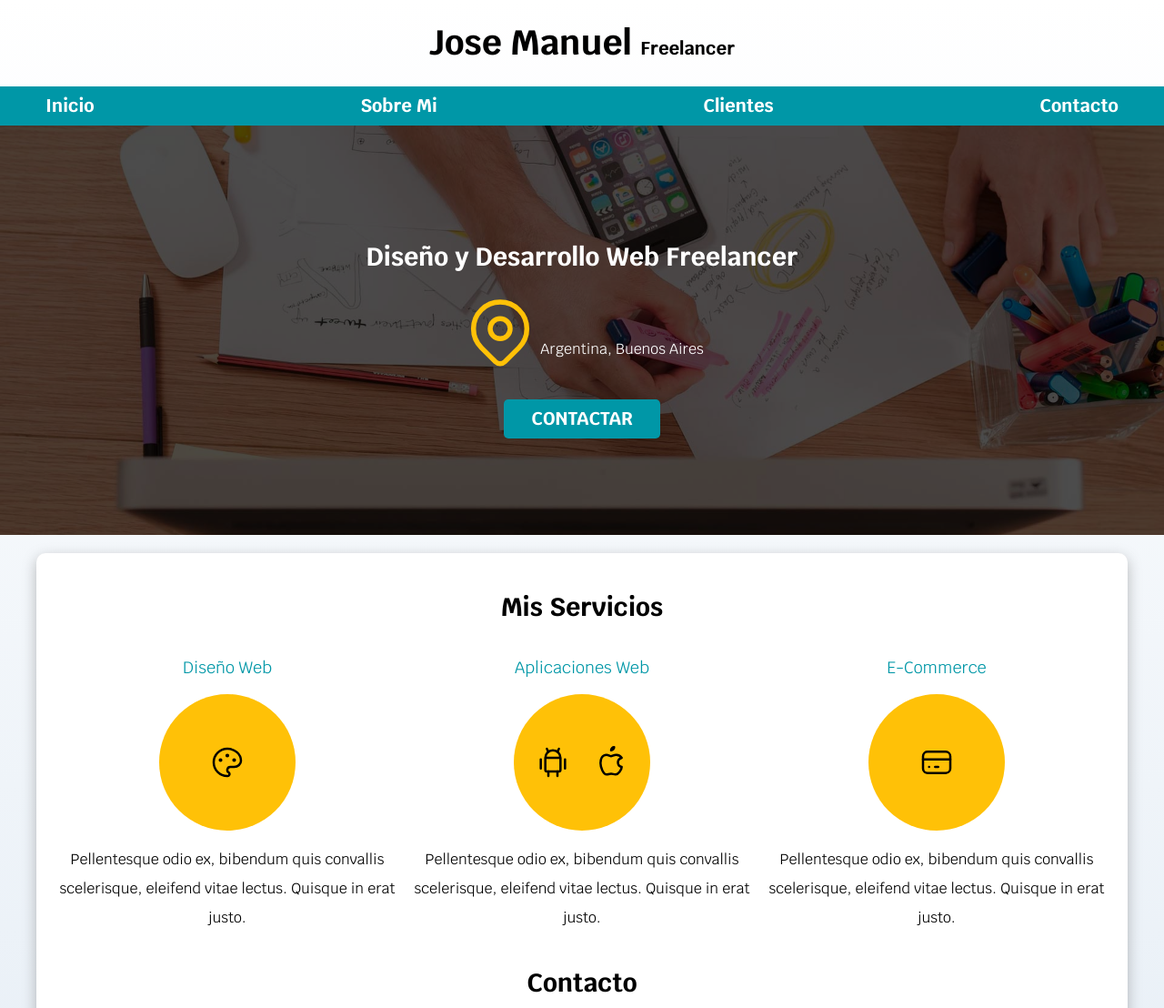
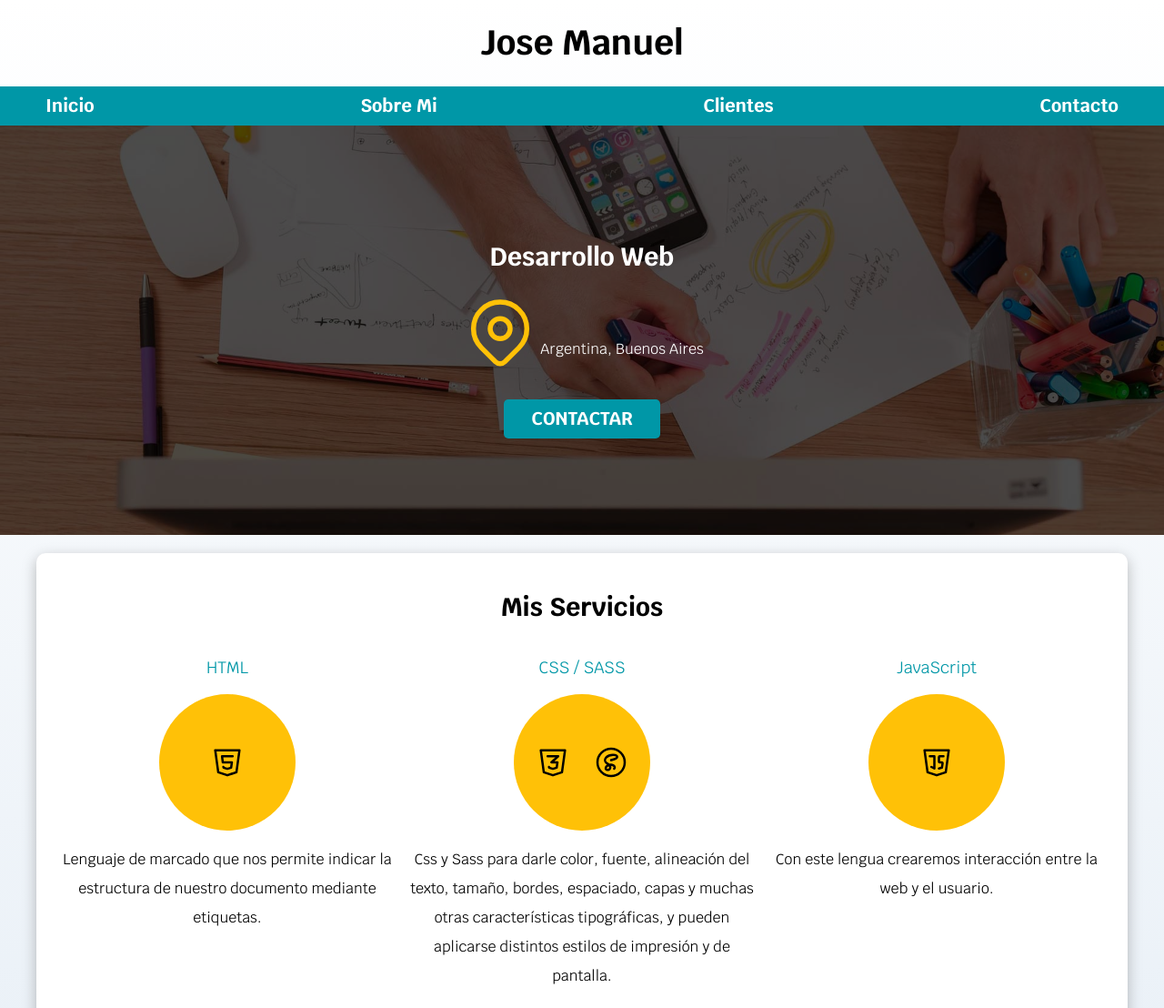
Before and after one commit to manuelchenko/freelancer, a plain HTML site: page index.html in a window 1280 px wide. Shown: the top 1108 px of the page at 91% size. Drawn offline with Linux system fonts and the light colour scheme.

Commit message:
Segundo Commit

```diff
--- a/index.html
+++ b/index.html
@@ -3,7 +3,7 @@
 <head>
     <meta charset="UTF-8">
     <meta name="viewport" content="width=device-width, initial-scale=1.0">
-    <title>Diseñador Freelancer</title>
+    <title>Desarrollo Web</title>
     <link rel="preload" href="css/normalize.css" as="style">
     <link rel="stylesheet" href="css/normalize.css">
     <link href="https://fonts.googleapis.com/css2?family=Krub:wght@400;700&display=swap" rel="stylesheet">
@@ -12,7 +12,7 @@
 </head>
 <body>
     <header>
-        <h1 class="titulo">Jose Manuel <span>Freelancer</span></h1>
+        <h1 class="titulo">Jose Manuel</h1>
     </header>
 
     <div class="nav-bg">
@@ -26,7 +26,7 @@
 
     <section class="hero">
         <div class="contenido-hero">
-            <h2>Diseño y Desarrollo Web <span> Freelancer</span></h2>
+            <h2>Desarrollo Web</h2>
             <div class="ubicacion">
                 <svg xmlns="http://www.w3.org/2000/svg" class="icon icon-tabler icon-tabler-map-pin" width="88" height="88" viewBox="0 0 24 24" stroke-width="1.5" stroke="#FFC107" fill="none" stroke-linecap="round" stroke-linejoin="round">
                     <path stroke="none" d="M0 0h24v24H0z"/>
@@ -44,54 +44,46 @@
 
         <div class="servicios">
             <section class="servicio">
-                <h3>Diseño Web</h3>
+                <h3>HTML</h3>
                 <div class="iconos">
-                    <svg xmlns="http://www.w3.org/2000/svg" class="icon icon-tabler icon-tabler-palette" width="40" height="40" viewBox="0 0 24 24" stroke-width="1.5" stroke="#000000" fill="none" stroke-linecap="round" stroke-linejoin="round">
-                        <path stroke="none" d="M0 0h24v24H0z"/>
-                        <path d="M12 21a9 9 0 1 1 0 -18a9 8 0 0 1 9 8a4.5 4 0 0 1 -4.5 4h-2.5a2 2 0 0 0 -1 3.75a1.3 1.3 0 0 1 -1 2.25" />
-                        <circle cx="7.5" cy="10.5" r=".5" fill="currentColor" />
-                        <circle cx="12" cy="7.5" r=".5" fill="currentColor" />
-                        <circle cx="16.5" cy="10.5" r=".5" fill="currentColor" />
+                    <svg xmlns="http://www.w3.org/2000/svg" class="icon icon-tabler icon-tabler-brand-html5" width="40" height="40" viewBox="0 0 24 24" stroke-width="1.5" stroke="#000000" fill="none" stroke-linecap="round" stroke-linejoin="round">
+                        <path stroke="none" d="M0 0h24v24H0z" fill="none"/>
+                        <path d="M20 4l-2 14.5l-6 2l-6 -2l-2 -14.5z" />
+                        <path d="M15.5 8h-7l.5 4h6l-.5 3.5l-2.5 .75l-2.5 -.75l-.1 -.5" />
                     </svg>
                 </div>
-                <p> Pellentesque odio ex, bibendum quis convallis scelerisque, eleifend vitae lectus. Quisque in erat justo. </p>
+                <p>Lenguaje de marcado que nos permite indicar la estructura de nuestro documento mediante etiquetas.</p>
             </section>
 
             <section class="servicio">
-                <h3>Aplicaciones Web</h3>
+                <h3>CSS / SASS</h3>
                 <div class="iconos">
-                    <svg xmlns="http://www.w3.org/2000/svg" class="icon icon-tabler icon-tabler-brand-android" width="40" height="40" viewBox="0 0 24 24" stroke-width="1.5" stroke="#000000" fill="none" stroke-linecap="round" stroke-linejoin="round">
-                        <path stroke="none" d="M0 0h24v24H0z"/>
-                        <line x1="4" y1="10" x2="4" y2="16" />
-                        <line x1="20" y1="10" x2="20" y2="16" />
-                        <path d="M7 9h10v8a1 1 0 0 1 -1 1h-8a1 1 0 0 1 -1 -1v-8a5 5 0 0 1 10 0" />
-                        <line x1="8" y1="3" x2="9" y2="5" />
-                        <line x1="16" y1="3" x2="15" y2="5" />
-                        <line x1="9" y1="18" x2="9" y2="21" />
-                        <line x1="15" y1="18" x2="15" y2="21" />
-                    </svg>
+                    <svg xmlns="http://www.w3.org/2000/svg" class="icon icon-tabler icon-tabler-brand-css3" width="40" height="40" viewBox="0 0 24 24" stroke-width="1.5" stroke="#000000" fill="none" stroke-linecap="round" stroke-linejoin="round">
+                        <path stroke="none" d="M0 0h24v24H0z" fill="none"/>
+                        <path d="M20 4l-2 14.5l-6 2l-6 -2l-2 -14.5z" />
+                        <path d="M8.5 8h7l-4.5 4h4l-.5 3.5l-2.5 .75l-2.5 -.75l-.1 -.5" />
+                      </svg>
 
-                    <svg xmlns="http://www.w3.org/2000/svg" class="icon icon-tabler icon-tabler-brand-apple" width="40" height="40" viewBox="0 0 24 24" stroke-width="1.5" stroke="#000000" fill="none" stroke-linecap="round" stroke-linejoin="round">
-                        <path stroke="none" d="M0 0h24v24H0z"/>
-                        <path d="M9 7c-3 0-4 3-4 5.5 0 3 2 7.5 4 7.5 1.088-.046 1.679-.5 3-.5 1.312 0 1.5.5 3 .5s4-3 4-5c-.028-.01-2.472-.403-2.5-3-.019-2.17 2.416-2.954 2.5-3-1.023-1.492-2.951-1.963-3.5-2-1.433-.111-2.83 1-3.5 1-.68 0-1.9-1-3-1z" />
-                        <path d="M12 4a2 2 0 0 0 2 -2a2 2 0 0 0 -2 2" />
+                    <svg xmlns="http://www.w3.org/2000/svg" class="icon icon-tabler icon-tabler-brand-sass" width="40" height="40" viewBox="0 0 24 24" stroke-width="1.5" stroke="#000000" fill="none" stroke-linecap="round" stroke-linejoin="round">
+                        <path stroke="none" d="M0 0h24v24H0z" fill="none"/>
+                        <circle cx="12" cy="12" r="9" />
+                        <path d="M12 10.523c2.46 -.826 4.002 -.826 4.002 -2.155c0 -1.366 -1.347 -1.366 -2.735 -1.366c-1.91 0 -3.352 .49 -4.537 1.748c-.848 .902 -1.027 2.449 -.153 3.307c.973 .956 3.206 1.789 2.884 3.493c-.233 1.235 -1.469 1.823 -2.617 1.202c-.782 -.424 -.454 -1.746 .626 -2.512s2.822 -.992 4.1 -.24c.98 .575 1.046 1.724 .434 2.193" />
                     </svg>
                 </div>
-                <p> Pellentesque odio ex, bibendum quis convallis scelerisque, eleifend vitae lectus. Quisque in erat justo. </p>
+                <p>Css y Sass para darle color, fuente, alineación del texto, tamaño, bordes, espaciado, capas y muchas otras características tipográficas, y pueden aplicarse distintos estilos de impresión y de pantalla. </p>
             </section>
 
             <section class="servicio">
-                <h3>E-Commerce</h3>
+                <h3>JavaScript</h3>
                 <div class="iconos">
-                    <svg xmlns="http://www.w3.org/2000/svg" class="icon icon-tabler icon-tabler-credit-card" width="40" height="40" viewBox="0 0 24 24" stroke-width="1.5" stroke="#000000" fill="none" stroke-linecap="round" stroke-linejoin="round">
-                        <path stroke="none" d="M0 0h24v24H0z"/>
-                        <rect x="3" y="5" width="18" height="14" rx="3" />
-                        <line x1="3" y1="10" x2="21" y2="10" />
-                        <line x1="7" y1="15" x2="7.01" y2="15" />
-                        <line x1="11" y1="15" x2="13" y2="15" />
-                    </svg>
+                    <svg xmlns="http://www.w3.org/2000/svg" class="icon icon-tabler icon-tabler-brand-javascript" width="40" height="40" viewBox="0 0 24 24" stroke-width="1.5" stroke="#000000" fill="none" stroke-linecap="round" stroke-linejoin="round">
+                        <path stroke="none" d="M0 0h24v24H0z" fill="none"/>
+                        <path d="M20 4l-2 14.5l-6 2l-6 -2l-2 -14.5z" />
+                        <path d="M7.5 8h3v8l-2 -1" />
+                        <path d="M16.5 8h-2.5a0.5 .5 0 0 0 -.5 .5v3a0.5 .5 0 0 0 .5 .5h1.423a0.5 .5 0 0 1 .495 .57l-.418 2.93l-2 .5" />
+                      </svg>
                 </div>
-                <p> Pellentesque odio ex, bibendum quis convallis scelerisque, eleifend vitae lectus. Quisque in erat justo. </p>
+                <p> Con este lengua crearemos interacción entre la web y el usuario. </p>
             </section>
         </div> <!--.servicios-->
 
@@ -134,10 +126,8 @@
     </main>
 
     <footer class="footer">
-        <p>Todos los derechos reservados. Jose Manuel Freelancer</p>
+        <p>Todos los derechos reservados. Jose Manuel</p>
     </footer>
-
-
 
 </body>
 </html>
```
